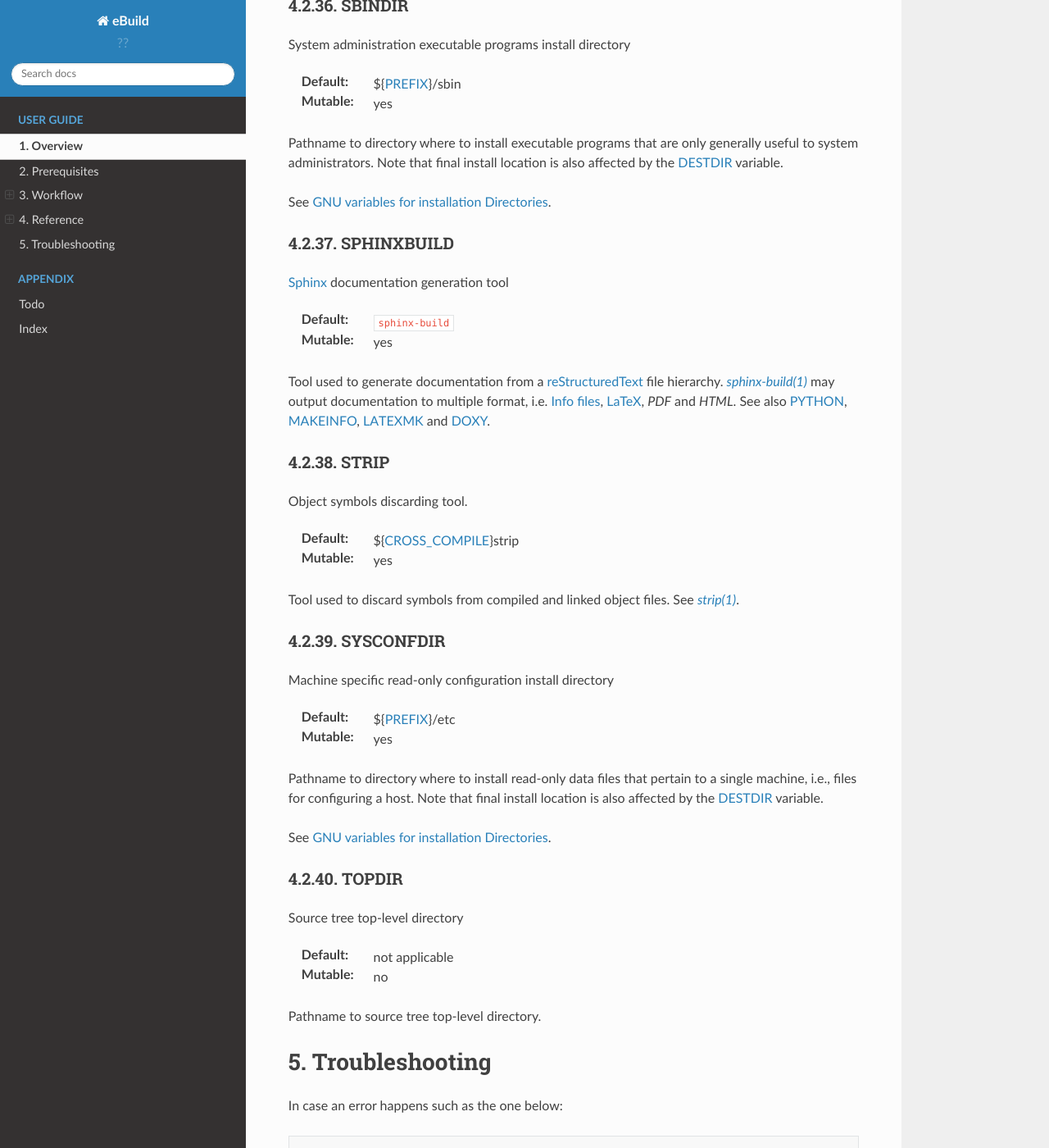
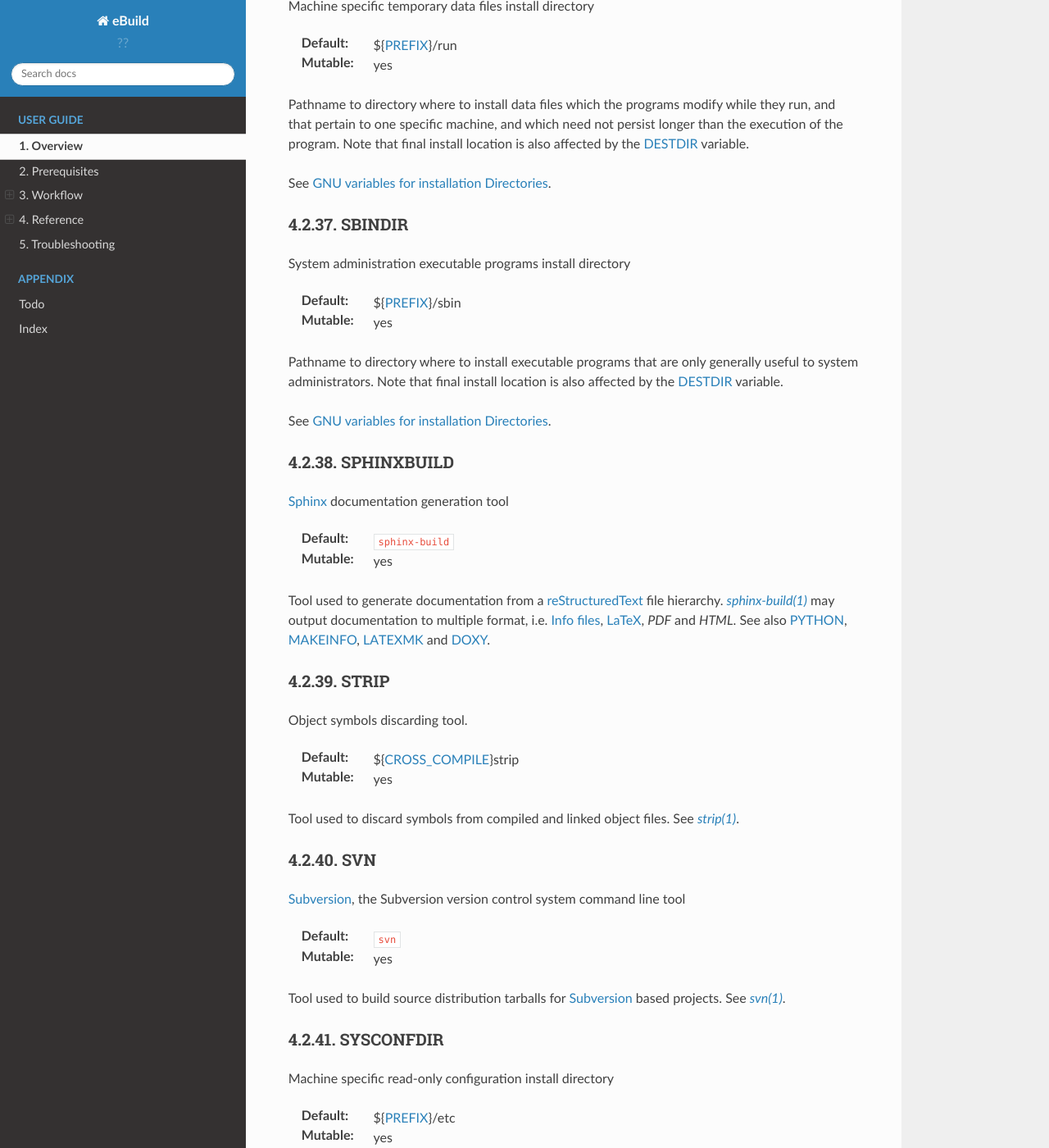
Before and after one commit to grgbr/ebuild, a Sphinx documentation site: the page built from sphinx/user.rst, in a window 1280 px wide and 1400 px high, scrolled down 19398 px. Shown: the whole window at 82% size. Built offline with Sphinx 7.4.7 and the Read the Docs theme 2.0.0, drawn with Linux system fonts in a browser that asks for light colours; some of the changed text lies outside the part shown.

Commit message:
document git and svn tools

```diff
--- a/sphinx/_cdefs.rst
+++ b/sphinx/_cdefs.rst
@@ -58,6 +61,9 @@
 .. _sphinx_rtd_theme:           https://sphinx-rtd-theme.readthedocs.io/
 .. |Sphinx Read The Docs theme| replace:: `Sphinx Read The Docs theme <sphinx_rtd_theme_>`_
 
+.. _subversion:                 https://subversion.apache.org/
+.. |Subversion|                 replace:: `Subversion <subversion_>`_
+
 .. _texinfo:                    https://www.gnu.org/software/texinfo/
 .. |Texinfo|                    replace:: `Texinfo <texinfo_>`_
 .. |Info files|                 replace:: `Info files <texinfo_>`_
@@ -69,6 +75,7 @@
 .. |ar(1)|           replace:: :manpage:`ar(1)`
 .. |gcc(1)|          replace:: :manpage:`gcc(1)`
 .. |echo(1)|         replace:: :manpage:`echo(1)`
+.. |git(1)|          replace:: :manpage:`git(1)`
 .. |install(1)|      replace:: :manpage:`install(1)`
 .. |ld(1)|           replace:: :manpage:`ld(1)`
 .. |ln(1)|           replace:: :manpage:`ln(1)`
@@ -85,3 +92,4 @@
 .. |python3(1)|      replace:: :manpage:`python3(1)`
 .. |rsync(1)|        replace:: :manpage:`rsync(1)`
 .. |sphinx-build(1)| replace:: :manpage:`sphinx-build(1)`
+.. |svn(1)|          replace:: :manpage:`svn(1)`
--- a/sphinx/user.rst
+++ b/sphinx/user.rst
@@ -347,7 +348,8 @@
 * RM_,
 * RSYNC_,
 * SPHINXBUILD_,
-* STRIP_.
+* STRIP_,
+* SVN_.
 
 Reference
 =========
@@ -673,7 +675,7 @@
 DOXY
 ****
 
-|doxygen| documentation generation tool
+|Doxygen| documentation generation tool
 
 :Default: ``doxygen``
 :Mutable: yes
@@ -701,6 +703,17 @@
 
 Tool used to print strings to console with shell backslash escapes
 interpretation enabled. See |echo(1)|.
+
+GIT
+***
+
+|Git|, the stupid content tracker command line tool
+
+:Default: ``git``
+:Mutable: yes
+
+Tool used to build source distribution tarballs for |Git| based projects.
+See |git(1)|.
 
 INFODIR
 *******
@@ -1027,6 +1040,17 @@
 Tool used to discard symbols from compiled and linked object files.
 See |strip(1)|.
 
+SVN
+***
+
+|Subversion|, the Subversion version control system command line tool
+
+:Default: ``svn``
+:Mutable: yes
+
+Tool used to build source distribution tarballs for |Subversion| based projects.
+See |svn(1)|.
+
 SYSCONFDIR
 **********
 
```
Also changed, not shown: other parts of sphinx/_cdefs.rst (+3 -0 lines), other parts of sphinx/user.rst (+1 -0 lines).
